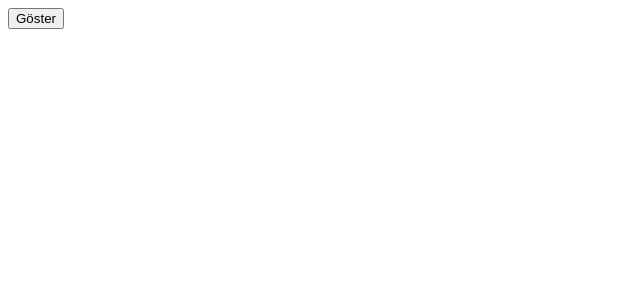
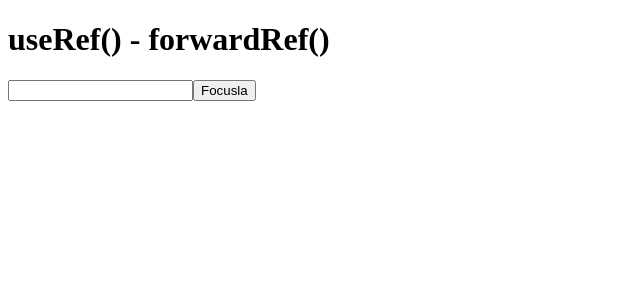
Before and after one commit to kubilayyazi78/ReactStarterKit, a React (Create React App) app: page / in a window 1280 px wide. Shown: the top 300 px of the page, without its empty margins (0-640 px from the left). Built offline with nearby package versions, Linux system fonts and the light colour scheme.

Commit message:
forwardRef ve useRef kullanıldı.

```diff
--- a/src/App.js
+++ b/src/App.js
@@ -1,14 +1,24 @@
-import Lifecycle from "./Lifecycle";
-import { useState } from "react";
+
+import { forwardRef, useRef } from "react";
+
+function Input(props, ref) {
+  return <input ref={ref} type="text" {...props}></input>;
+}
+
+
+Input = forwardRef(Input);
+
 function App() {
-  const [show, setShow] = useState(false);
-
+  const inputRef = useRef();
+  const focusInput = () => {
+    console.log(inputRef.current);
+    inputRef.current.focus();
+  };
   return (
     <>
-      <button onClick={() => setShow((show) => !show)}>
-        {show ? "Gizle" : "Göster"}
-      </button>
-      {show && <Lifecycle></Lifecycle>}
+      <h1>useRef() - forwardRef()</h1>
+      <Input ref={inputRef}></Input>
+      <button onClick={focusInput}>Focusla</button>
     </>
   );
 }
```
Also changed, not shown: src/Example2.js (added, +17 -0 lines).
